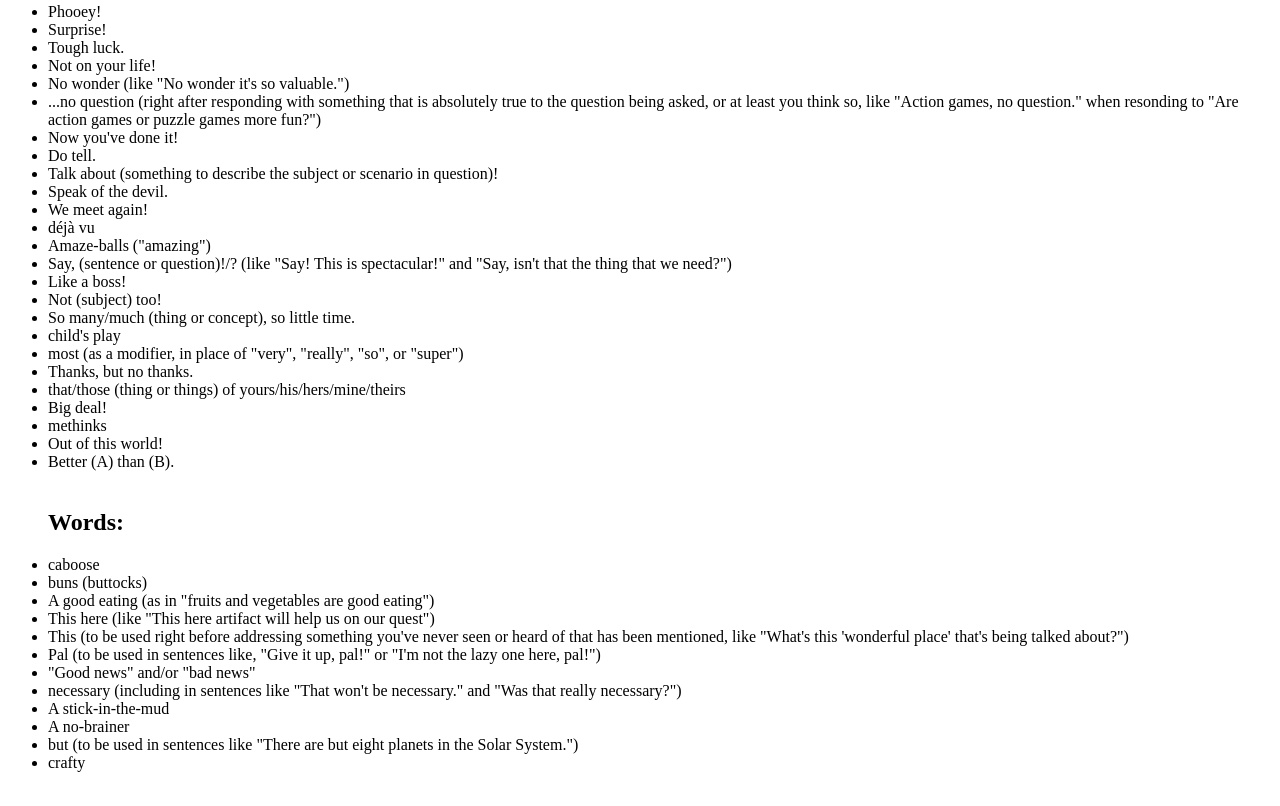
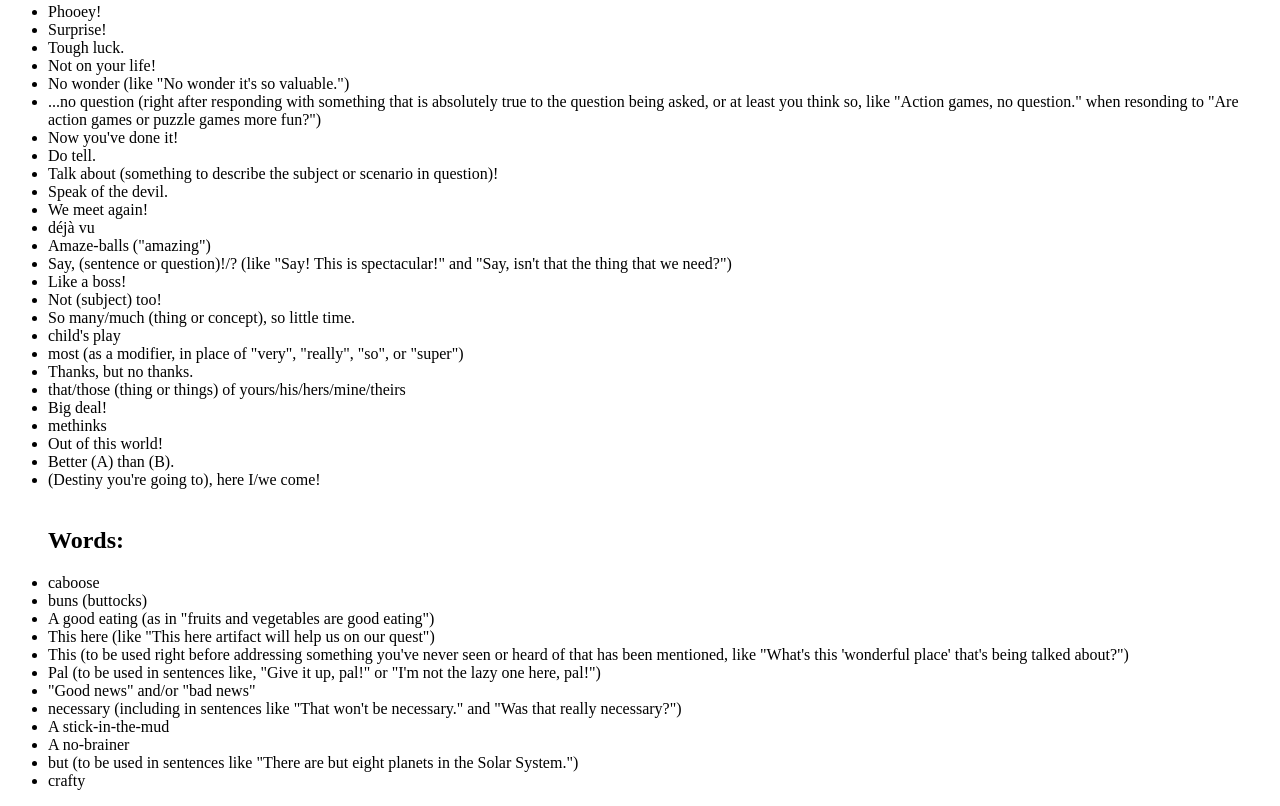
Before and after one commit to SomeUniqueUsername41/fun-wording, a plain HTML site: page index.html in a window 1280 px wide. Shown: the part 4495-5301 px from the top of the page. Drawn offline with Linux system fonts and the light colour scheme.

Commit message:
Update index.html

```diff
--- a/index.html
+++ b/index.html
@@ -265,6 +265,7 @@
         <li>methinks</li>
         <li>Out of this world!</li>
         <li>Better (A) than (B).</li>
+        <li>(Destiny you're going to), here I/we come!</li>
       <br>
       <h2>Words:</h2>
         <li>caboose</li>
```
